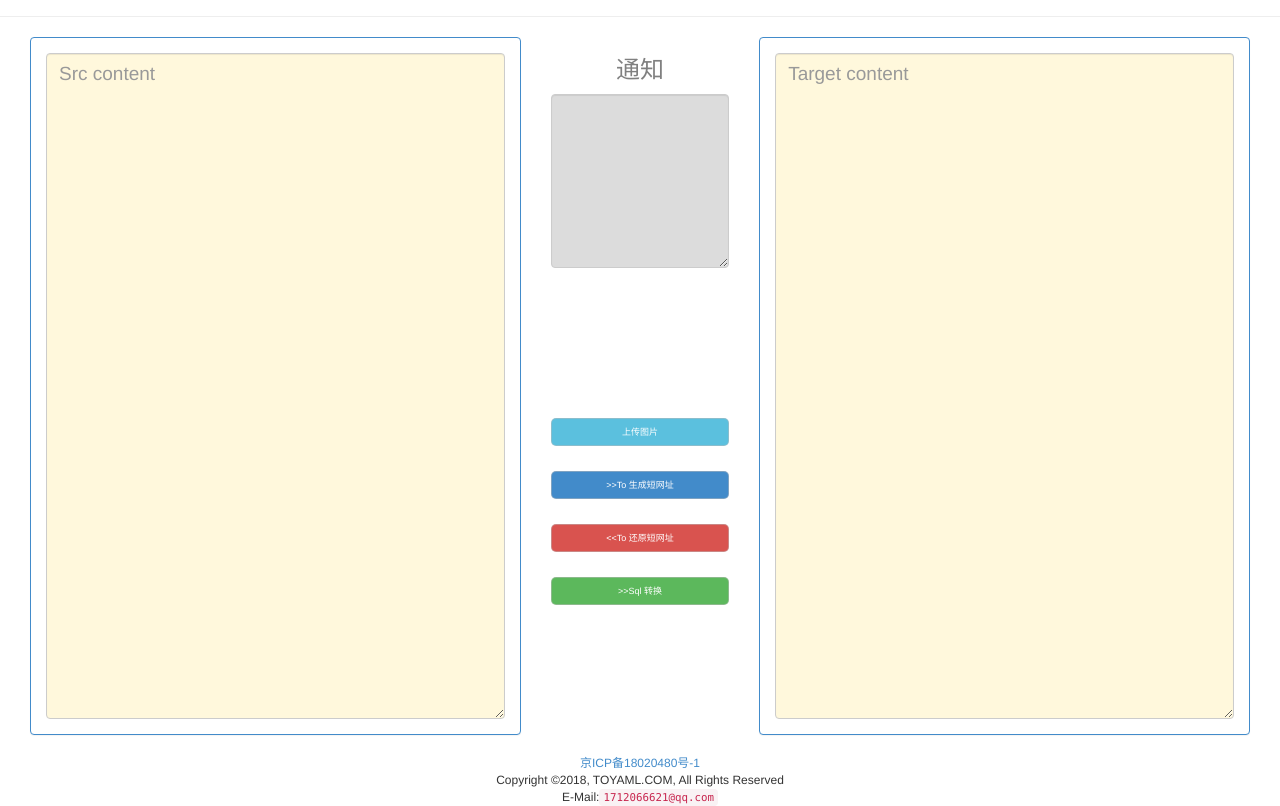
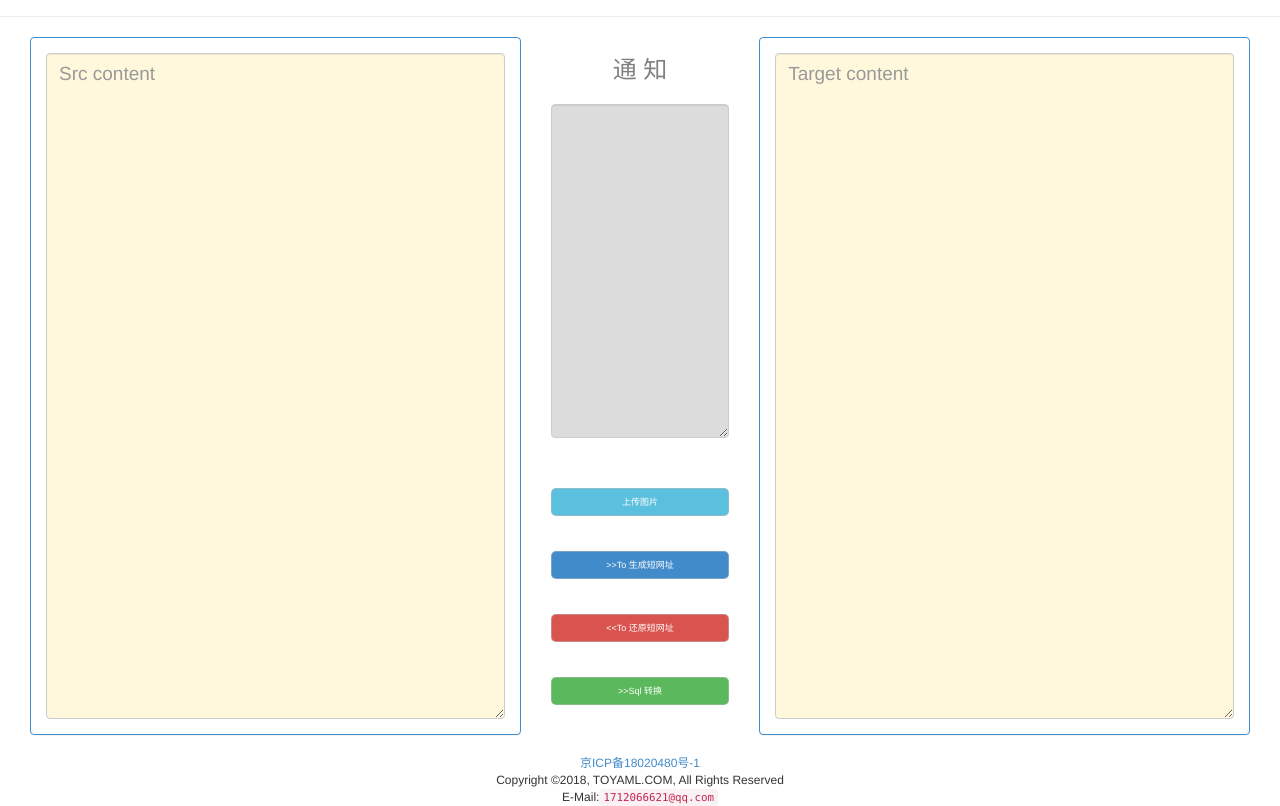
Before and after one commit to daguimu/frontPro, a plain HTML site: page pages/io.html in a window 1280 px wide. Shown: the part 69-875 px from the top of the page. Drawn offline with Linux system fonts and the light colour scheme; no server answers.

Commit message:
feature: update index.html
update index.html

Signed-off-by: daguimu <daguimu@keep.com>

```diff
--- a/pages/io.html
+++ b/pages/io.html
@@ -125,19 +125,19 @@
         </div>
         <div class="col-md-2 col-lg-2 btn-group-vertical">
             <div>
-                <h3 style="text-align:center;color:gray">通知</h3>
-                <textarea style="background-color: gainsboro;text-align:center" id="notify" rows="8"
+                <h3 style="text-align:center;color:gray">通 知</h3>
+                <textarea style="background-color: gainsboro;text-align:center;margin-top: 20px;" id="notify" rows="16"
                           class="form-control" readonly>
                 </textarea>
             </div>
-            <button class="btn btn-info imgbed" style="margin-top: 150px;border-Radius:5px;" type="button"
+            <button class="btn btn-info imgbed" style="margin-top: 50px;border-Radius:5px;" type="button"
                     onclick="imgBed()">上传图片
             </button>
-            <button class="btn btn-primary dwz" style="margin-top: 10px;border-Radius:5px;" type="button" value="add">&gt;&gt;To 生成短网址
+            <button class="btn btn-primary dwz" style="margin-top: 35px;border-Radius:5px;" type="button" value="add">&gt;&gt;To 生成短网址
             </button>
-            <button class="btn btn-danger dwz" style="margin-top: 10px;border-Radius:5px;" type="button" value="restore">&lt;&lt;To 还原短网址
+            <button class="btn btn-danger dwz" style="margin-top: 35px;border-Radius:5px;" type="button" value="restore">&lt;&lt;To 还原短网址
             </button>
-            <button class=" btn btn-success real" style="margin-top: 10px;border-Radius:5px;" type="button" value="tos">&gt;&gt;Sql 转换
+            <button class=" btn btn-success real" style="margin-top: 35px;border-Radius:5px;" type="button" value="tos">&gt;&gt;Sql 转换
             </button>
         </div>
         <div class="col-md-5 col-lg-5">
```
